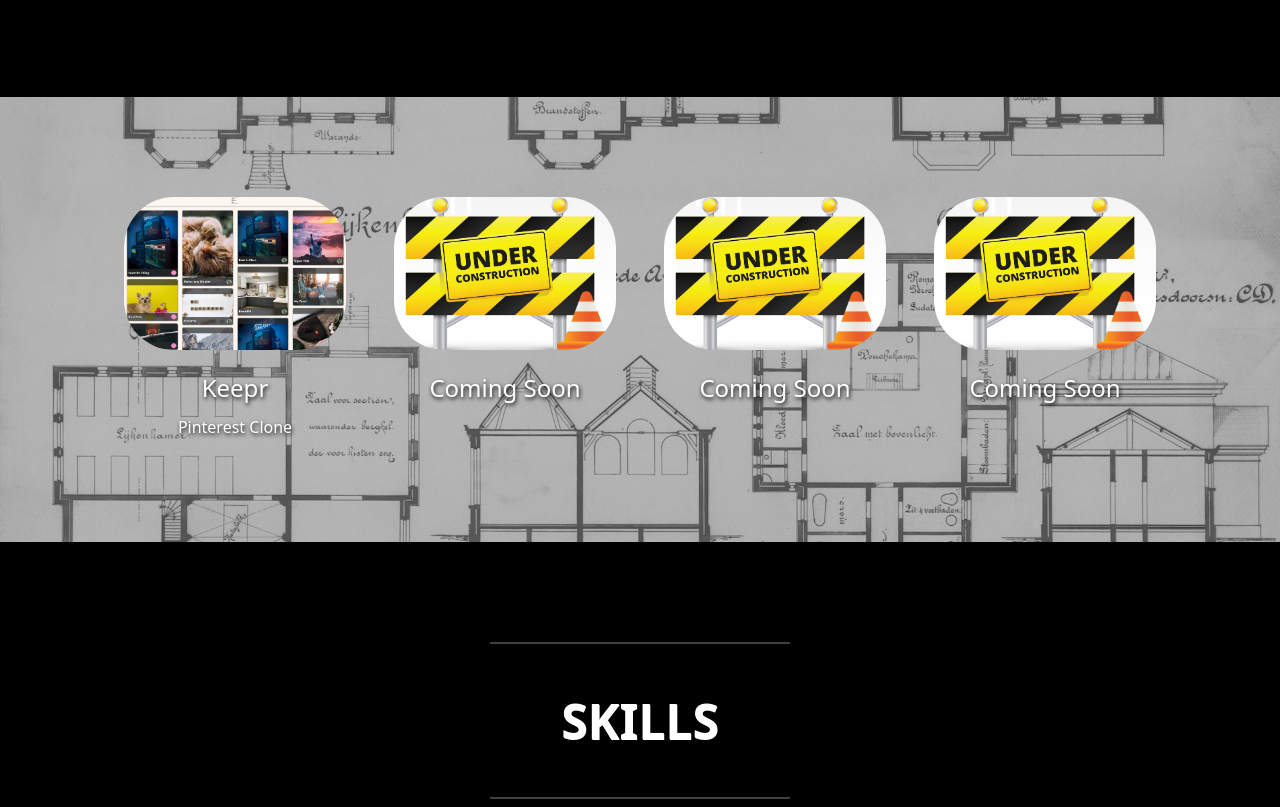
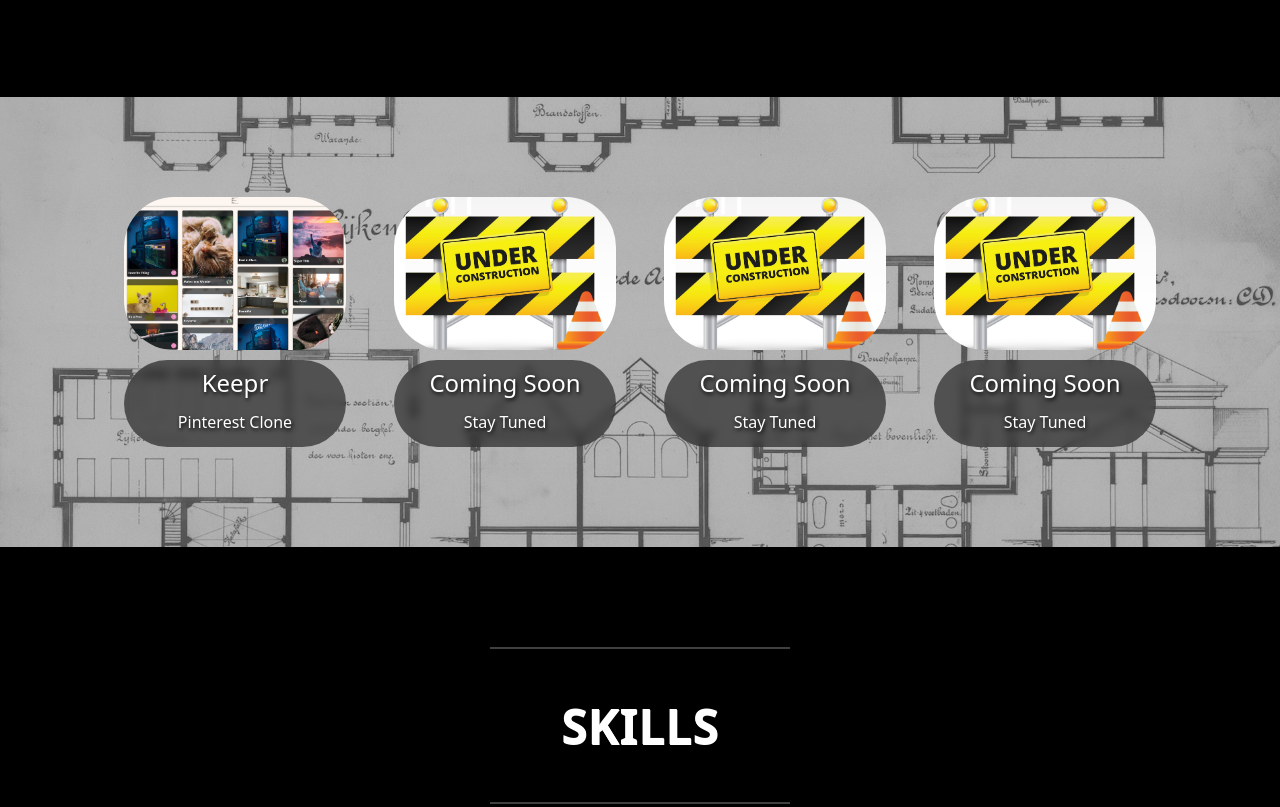
Before and after one commit to TimAaronSharp/landing_page, a plain HTML site: page index.html in a window 1280 px wide. Shown: the part 2818-3625 px from the top of the page. Drawn offline with nearby package versions, Linux system fonts and the light colour scheme.

Commit message:
REFACTORED: index.html - Restructured portfolio links and added smoked glass background to text. style.css - adjusted various styles.

```diff
--- a/assets/css/style.css
+++ b/assets/css/style.css
@@ -45,7 +45,7 @@ nav {
   background-image: url('../imgs/backgrounds/keyboard.jpg');
 
   @media screen AND (max-width: 991.98px) {
-    padding-right: 100px;
+    padding: 100px 50px 100px 50px;
 
   }
 
@@ -92,15 +92,6 @@ nav {
 .btn-transparent {
   border: none;
   background: transparent;
-}
-
-.code-tree-style {
-  height: 100dvh;
-}
-
-.construction-img {
-  height: 907px;
-  width: 1318px;
 }
 
 .fade-text {
@@ -208,7 +199,7 @@ nav {
 }
 
 .portfolio-img {
-  width: 90%;
+  max-width: 90%;
   border-radius: 50px;
 }
 
@@ -216,7 +207,15 @@ nav {
   font-size: 24px;
   text-align: center;
 
-  >* {
+  @media screen AND (max-width: 991.98px) {
+    margin-bottom: 20px;
+  }
+
+  /* * {
+    text-align: center;
+  } */
+
+  * {
     color: white;
     text-decoration: none;
   }
@@ -224,10 +223,6 @@ nav {
 
 .portfolio-link:hover {
   transform: scale(1.1);
-}
-
-.portfolio-link-text-margin {
-  margin: 20px 0 0 0;
 }
 
 .portfolio-section {
@@ -238,6 +233,17 @@ nav {
   * {
     z-index: 1;
   }
+
+  @media screen AND (max-width: 991.98px) {
+    padding: 100px 50px 100px 50px;
+  }
+}
+
+.portfolio-text-area {
+  width: 90%;
+  border-radius: 50px;
+  margin-top: 10px;
+  padding: 5px 0 10px 0;
 }
 
 .skill-img {
@@ -246,15 +252,15 @@ nav {
   --scale: 1;
 
   position: absolute;
-  height: 130px;
-  width: 130px;
+  max-height: 130px;
+  max-width: 130px;
   left: 46%;
-  /* z-index: -1; */
+  z-index: -1;
   opacity: 0;
   top: 45%;
 
   transform: translate(var(--translate-x), var(--translate-y));
-  transition: opacity 1s ease-in-out, transform 1s ease-in-out;
+  transition: opacity 1s ease-in-out, transform 1s ease-in-out, z-index .1s ease-in, z-index 1.5s ease-out;
 
   /* Tried using this line to make the img scale on hover along with .skill-img:hover. Currently not working so I commented it out to avoid unforeseen issues, even though the translate still worked. */
   /* transform: translate(var(--translate-x), var(--translate-y)) scale(var(--scale)); */
@@ -273,10 +279,6 @@ nav {
   z-index: 1;
 
   transition: padding-bottom 1s ease-in-out;
-
-  * {
-    z-index: 1;
-  }
 }
 
 .skills-section-grow {
@@ -312,8 +314,9 @@ nav {
 
 /* toolbox img is 1280 x 630 intrinsic */
 .toolbox-img {
-  height: 220.5px;
-  width: 448px;
+  max-height: 220.5px;
+  max-width: 448px;
+  z-index: 1;
 
   :hover {
     transform: scale(1.1);
--- a/index.html
+++ b/index.html
@@ -121,22 +121,40 @@
     <div class="container-fluid text-shadow p-0">
       <div class="row portfolio-section background-img-style parallax d-flex justify-content-between zoom-transition">
         <div class="col-6 col-lg-3 h-100 portfolio-link">
-          <a href="https://keepr.timaaronsharp.com" target="_blank">
+          <a href="https://keepr.timaaronsharp.com" target="_blank"
+            class="d-flex flex-column justify-content-between align-items-center">
             <img src="assets/imgs/portfolio/keepr_img.jpg" alt="" class="img-fluid portfolio-img">
-            <p class="portfolio-link-text-margin">Keepr<br><span class="sub-heading">Pinterest Clone</span></p>
+            <div class="smoked-glass portfolio-text-area">
+              <p class="m-0">Keepr<br><span class="sub-heading">Pinterest Clone</span></p>
+            </div>
           </a>
         </div>
         <div class="col-6 col-lg-3 h-100 portfolio-link">
-          <img src="assets/imgs/portfolio/construction.jpg" alt="" class="img-fluid portfolio-img">
-          <p class="portfolio-link-text-margin">Coming Soon</p>
+          <div href="https://keepr.timaaronsharp.com" target="_blank"
+            class="d-flex flex-column justify-content-between align-items-center">
+            <img src="assets/imgs/portfolio/construction.jpg" alt="" class="img-fluid portfolio-img">
+            <div class="smoked-glass portfolio-text-area">
+              <p class="m-0">Coming Soon<br><span class="sub-heading">Stay Tuned</span></p>
+            </div>
+          </div>
         </div>
         <div class="col-6 col-lg-3 h-100 portfolio-link">
-          <img src="assets/imgs/portfolio/construction.jpg" alt="" class="img-fluid portfolio-img">
-          <p class="portfolio-link-text-margin">Coming Soon</p>
+          <div href="https://keepr.timaaronsharp.com" target="_blank"
+            class="d-flex flex-column justify-content-between align-items-center">
+            <img src="assets/imgs/portfolio/construction.jpg" alt="" class="img-fluid portfolio-img">
+            <div class="smoked-glass portfolio-text-area">
+              <p class="m-0">Coming Soon<br><span class="sub-heading">Stay Tuned</span></p>
+            </div>
+          </div>
         </div>
         <div class="col-6 col-lg-3 h-100 portfolio-link">
-          <img src="assets/imgs/portfolio/construction.jpg" alt="" class="img-fluid portfolio-img">
-          <p class="portfolio-link-text-margin">Coming Soon</p>
+          <div href="https://keepr.timaaronsharp.com" target="_blank"
+            class="d-flex flex-column justify-content-between align-items-center">
+            <img src="assets/imgs/portfolio/construction.jpg" alt="" class="img-fluid portfolio-img">
+            <div class="smoked-glass portfolio-text-area">
+              <p class="m-0">Coming Soon<br><span class="sub-heading">Stay Tuned</span></p>
+            </div>
+          </div>
         </div>
       </div>
     </div>
```
